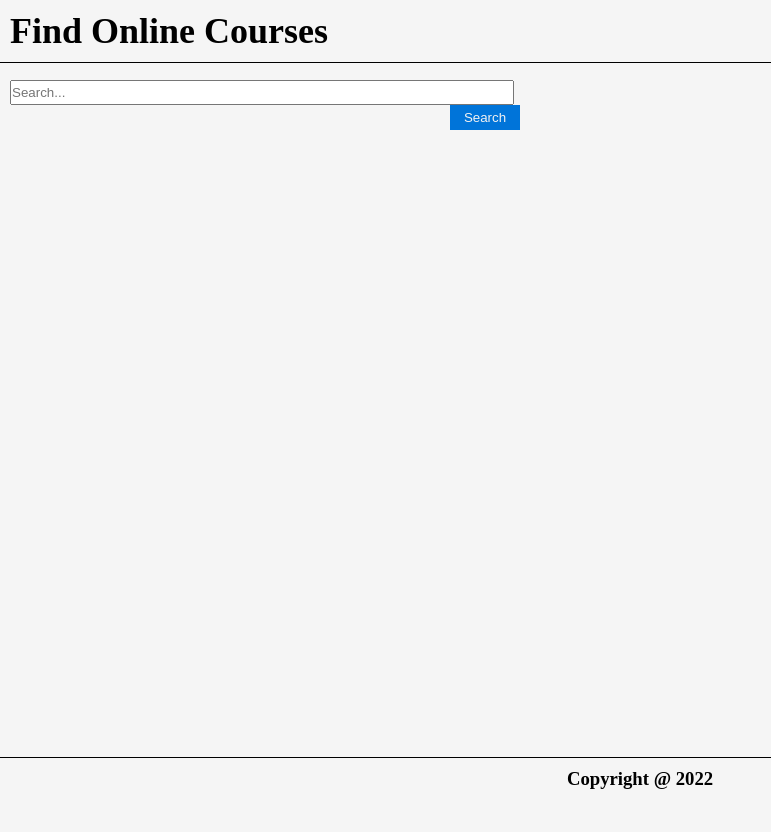
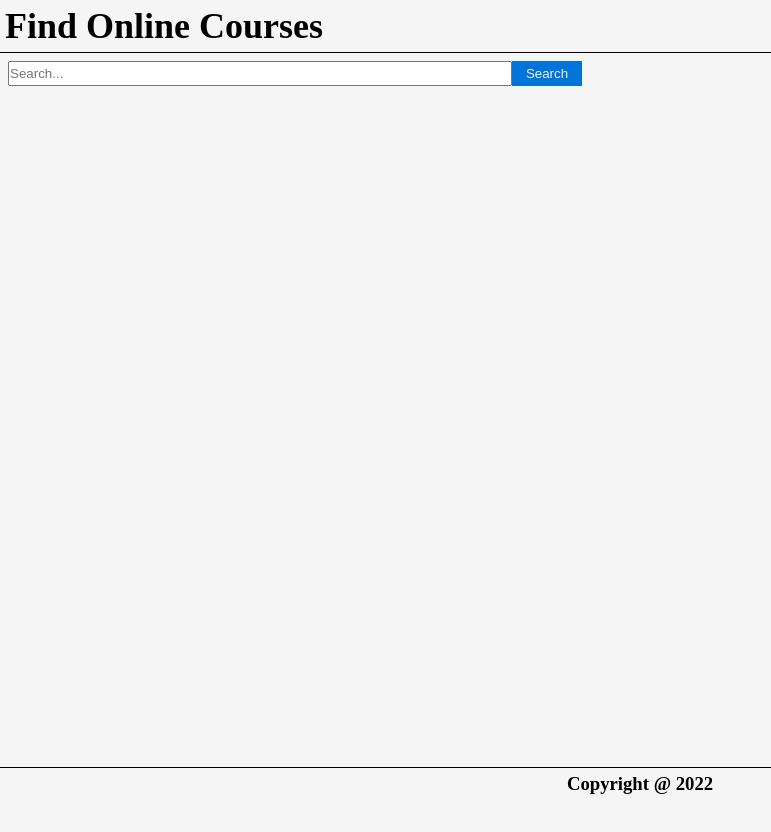
Before and after one commit to crist2201/coursefinder, a React (Create React App) app in the folder interface/: page / in a window 1280 px wide. Shown: the top 832 px of the page, without its empty margins (0-771 px from the left). After the commit the page ends 800 px from the top, so only its background shows below. Built offline with nearby package versions, Linux system fonts and the light colour scheme.

Commit message:
Implement flexbox to style sheets

```diff
--- a/interface/src/App.css
+++ b/interface/src/App.css
@@ -6,14 +6,11 @@
 html,
 body {
   background-color: whitesmoke;
+
 }
 
 .App {
+  display: flex;
   min-height: 100vh;
-  justify-content: center;
+  flex-direction: column;
 }
-
-.course-container {
-  margin-top: 70px;
-  padding: 10px;
-}
--- a/interface/src/App.js
+++ b/interface/src/App.js
@@ -8,9 +8,7 @@ function App() {
   return (
     <div className="App">
       <Header />
-      <div className='course-container'>
-        <SearchBar />
-      </div>
+      <SearchBar />
       <Footer />
     </div>
   );
--- a/interface/src/stylesheets/footer.css
+++ b/interface/src/stylesheets/footer.css
@@ -3,9 +3,9 @@
   text-align: center;
   font-size: medium;
   font-family: 'Times New Roman', Times, serif;
-  padding: 10px;
+  padding: 5px;
+  bottom: 0;
+  left: 0;
+  right: 0;
   position: fixed;
-  left: 0;
-  bottom: 0;
-  right: 0;
 }
--- a/interface/src/stylesheets/header.css
+++ b/interface/src/stylesheets/header.css
@@ -3,8 +3,7 @@
   text-align: left;
   font-size: large;
   font-family: 'Times New Roman', Times, serif;
-  padding: 10px;
-  position: fixed;
+  padding: 5px;
   left: 0;
   top: 0;
   right: 0;
--- a/interface/src/stylesheets/search_bar.css
+++ b/interface/src/stylesheets/search_bar.css
@@ -1,12 +1,13 @@
 .search-container {
   font-family: 'Times New Roman', Times, serif;
-  font-size: 12px;
+  flex-direction: row;
+  padding: 8px;
 }
 
 #bar {
   width: 500px;
   height: 21px;
-  float: left;
+
 
 }
 
@@ -15,8 +16,6 @@
   color: #f2f2f2;
   width: 70px;
   height: 25px;
-  float: right;
-  margin-right: 750px;
   border: none;
   cursor: pointer;
 }
```
